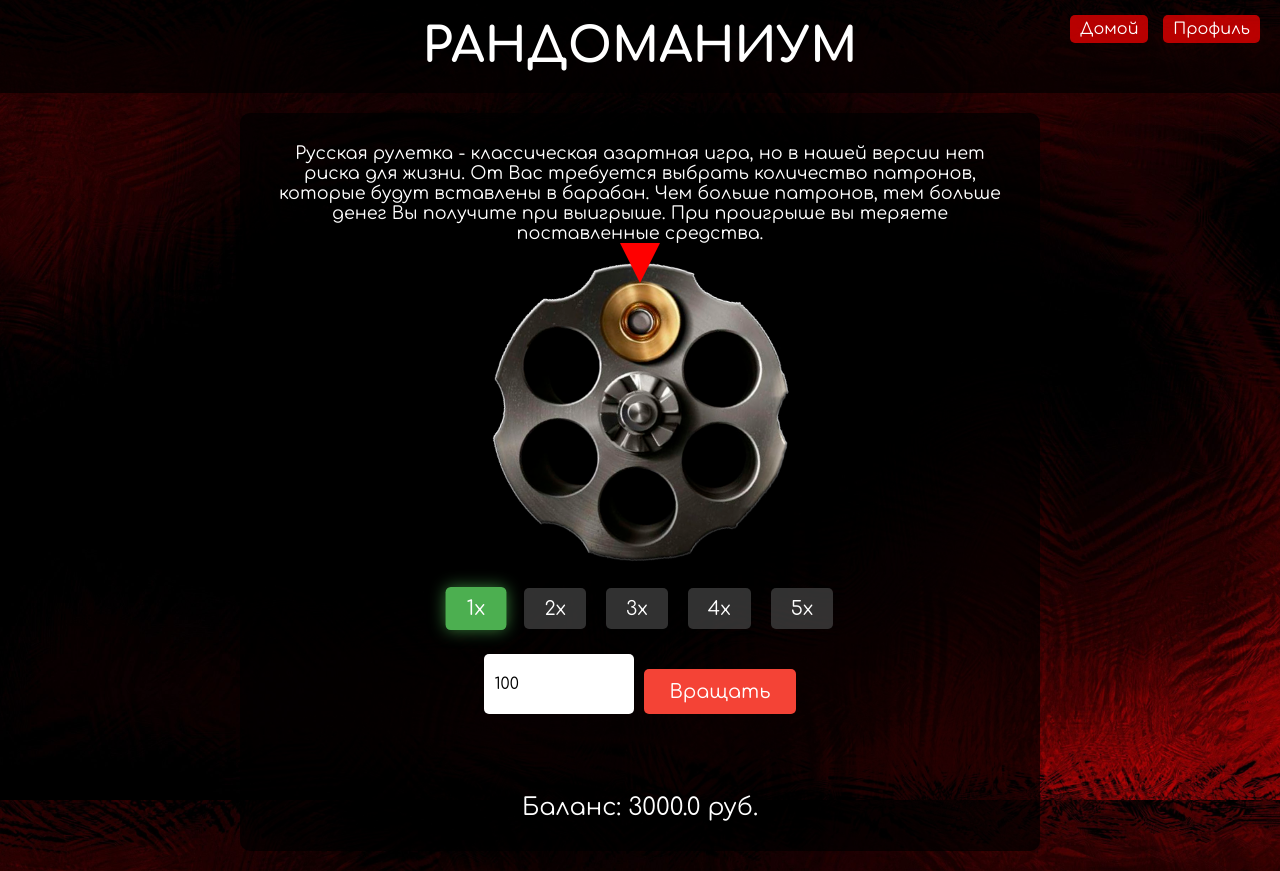
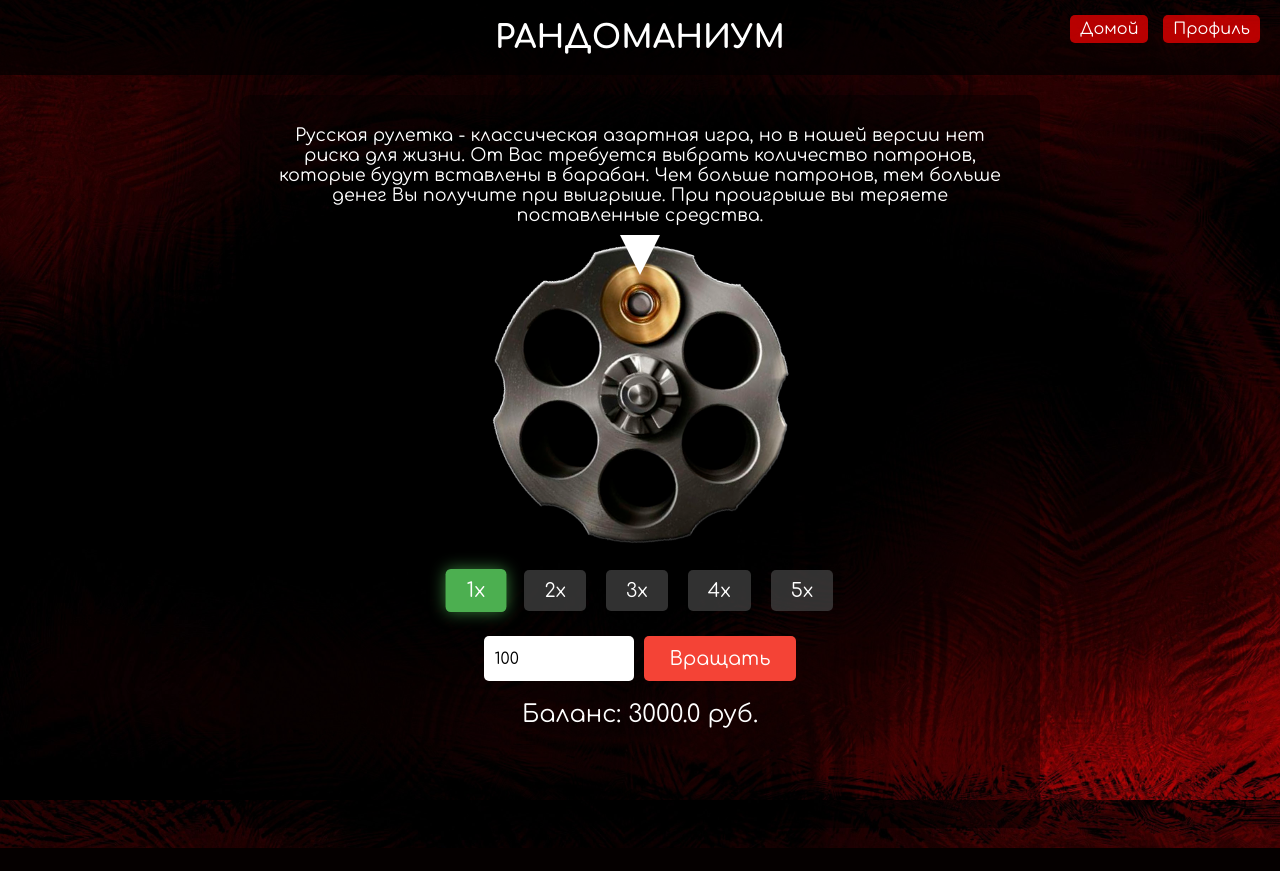
Before and after one commit to lap-does-things/casino_TSU, a Flask app: page /game in a window 1280 px wide. After the commit the page ends 848 px from the top, so only its background shows below. Run offline with Flask 3, Linux system fonts and the light colour scheme; a user stored in the database is signed in; data comes from the database, SQL or seed files in the repository; both versions use the stored data as it was after the commit.

Commit message:
checkout

```diff
--- a/static/css/style.css
+++ b/static/css/style.css
@@ -21,7 +21,7 @@ header {
 }
 
 header h1 {
-    font-size: 3rem;
+    font-size: 2rem;
     margin: 0;
 }
 
@@ -100,10 +100,9 @@ main {
     background-color: #cc0000;
 }
 
-/* Game Page Styles */
 .game-container {
-    background-color: rgba(0, 0, 0, 0.7);
-    padding: 30px;
+    background-color: rgba(0, 0, 0, 0.4);
+    padding: 20px;
     border-radius: 10px;
     width: 100%;
     max-width: 800px;
@@ -134,16 +133,18 @@ main {
 
 .arrow {
     position: absolute;
-    top: -20px;
+    top: -10px;
     left: 50%;
     transform: translateX(-50%) rotate(180deg);
     width: 0;
     height: 0;
     border-left: 20px solid transparent;
     border-right: 20px solid transparent;
-    border-bottom: 40px solid red;
+    border-bottom: 40px solid rgb(255, 255, 255);
 }
-
+p{
+    margin: 10px;
+}
 .multiplier-buttons {
     display: flex;
     justify-content: center;
@@ -198,7 +199,7 @@ main {
     font-size: 1.2rem;
     cursor: pointer;
     transition: all 0.3s;
-    margin-top: 15px;
+
 }
 
 .spin-button:hover {
--- a/templates/game.html
+++ b/templates/game.html
@@ -25,12 +25,12 @@
         <button id="spin" class="spin-button">Вращать</button>
     </div>
 
+    <div class="balance">
+        Баланс: <span id="balance">{{ balance }}</span> руб.
+    </div>
+
     <div class="result" id="result">
         {% if result %}{{ result }}{% endif %}
-    </div>
-
-    <div class="balance">
-        Баланс: <span id="balance">{{ balance }}</span> руб.
     </div>
 
     {% if error %}
--- a/templates/index.html
+++ b/templates/index.html
@@ -41,8 +41,10 @@
                 <button id="btn4" onclick="setMultiplier(4)" class="btn red">4X</button>
                 <button id="btn5" onclick="setMultiplier(5)" class="btn red">5X</button>
             </div>
+            <div class="bet-container"> <!-- я знаю что ты любишь своими ручонками полазить тут, но дай мне просто за тобой поправить, НЕ ТРОГАЙ-->
             <input type="number",value="1" id="stake" name="stake", class="ebatsyavredno"placeholder="Сумма ставки">
             <button id="casinobtn" class="submit-btn" >ПОСТАВИТЬ</button>
+            </div>
         </div>
 
     <script src="{{ url_for('static', filename='js/script.js') }}"></script>
```
Also changed, not shown: database.db.
